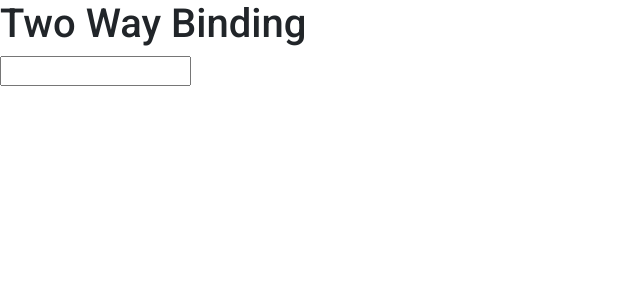
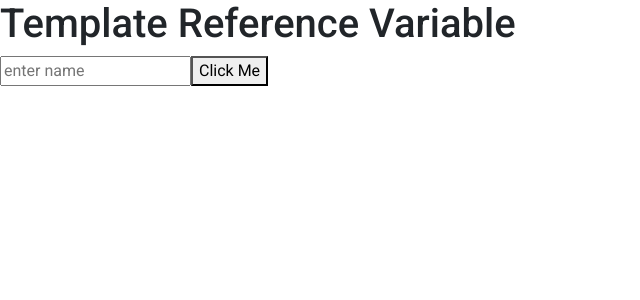
Before and after one commit to anil-sidhu/angular-12, an Angular app: page / in a window 1280 px wide. Shown: the top 300 px of the page, without its empty margins (0-640 px from the left). Built offline with nearby package versions, Linux system fonts and the light colour scheme.

Commit message:
done with ref type

```diff
--- a/src/app/app.component.html
+++ b/src/app/app.component.html
@@ -1,4 +1,4 @@
 <h1>{{ title }}</h1>
-<input type="text" [(ngModel)]="data">
 
-<h3>{{data}}</h3>
+<input type="text" #box placeholder="enter name">
+<button (click)="getVal(box)">Click Me</button>
--- a/src/app/app.component.ts
+++ b/src/app/app.component.ts
@@ -5,6 +5,10 @@ import { Component } from '@angular/core';
   styleUrls: ['./app.component.css'],
 })
 export class AppComponent {
-  title = 'Two Way Binding';
-  data:any;
+  title = 'Template Reference Variable';
+  getVal(item:HTMLInputElement)
+  {
+    console.warn(item);
+
+  }
 }
```
